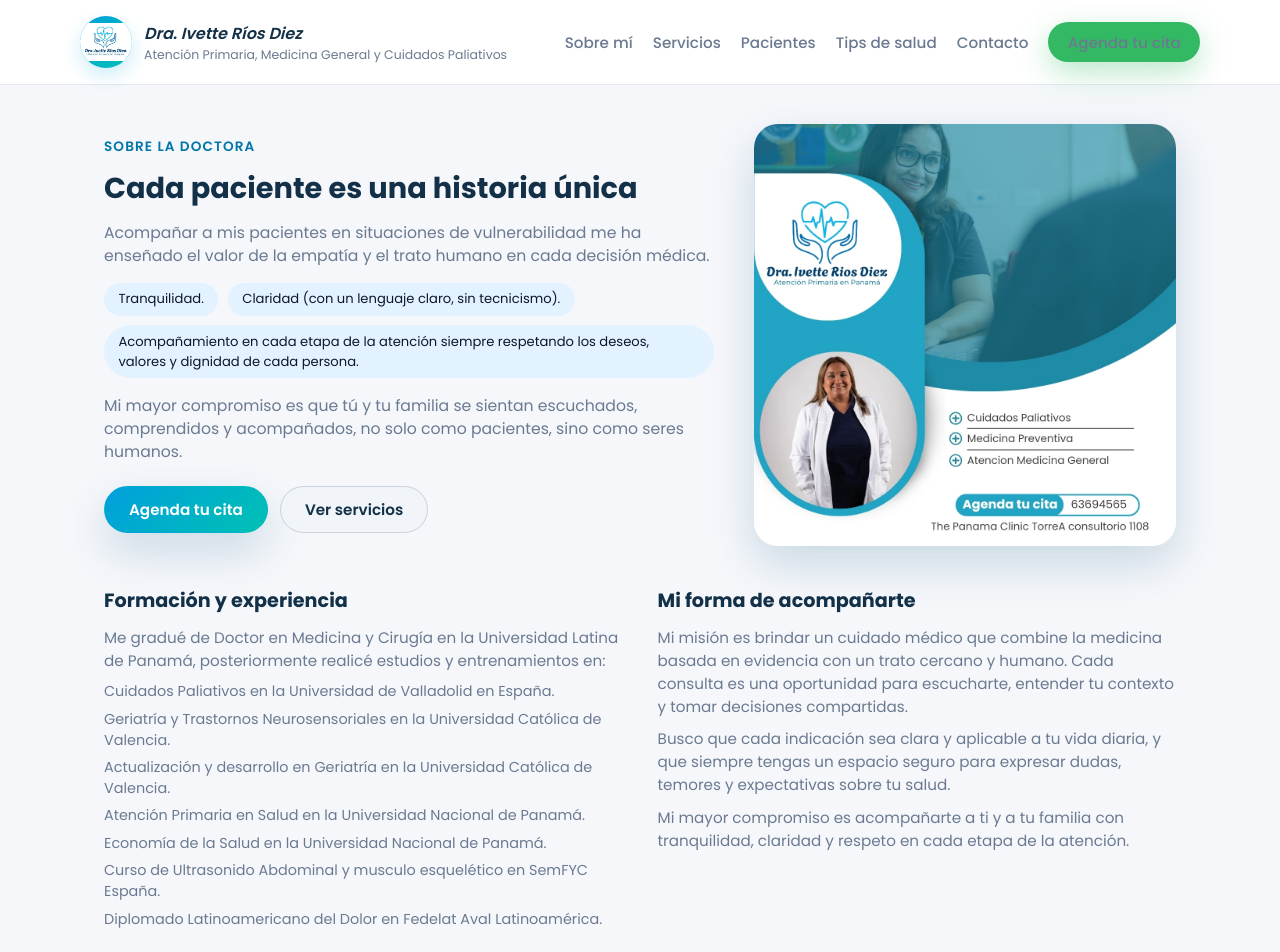
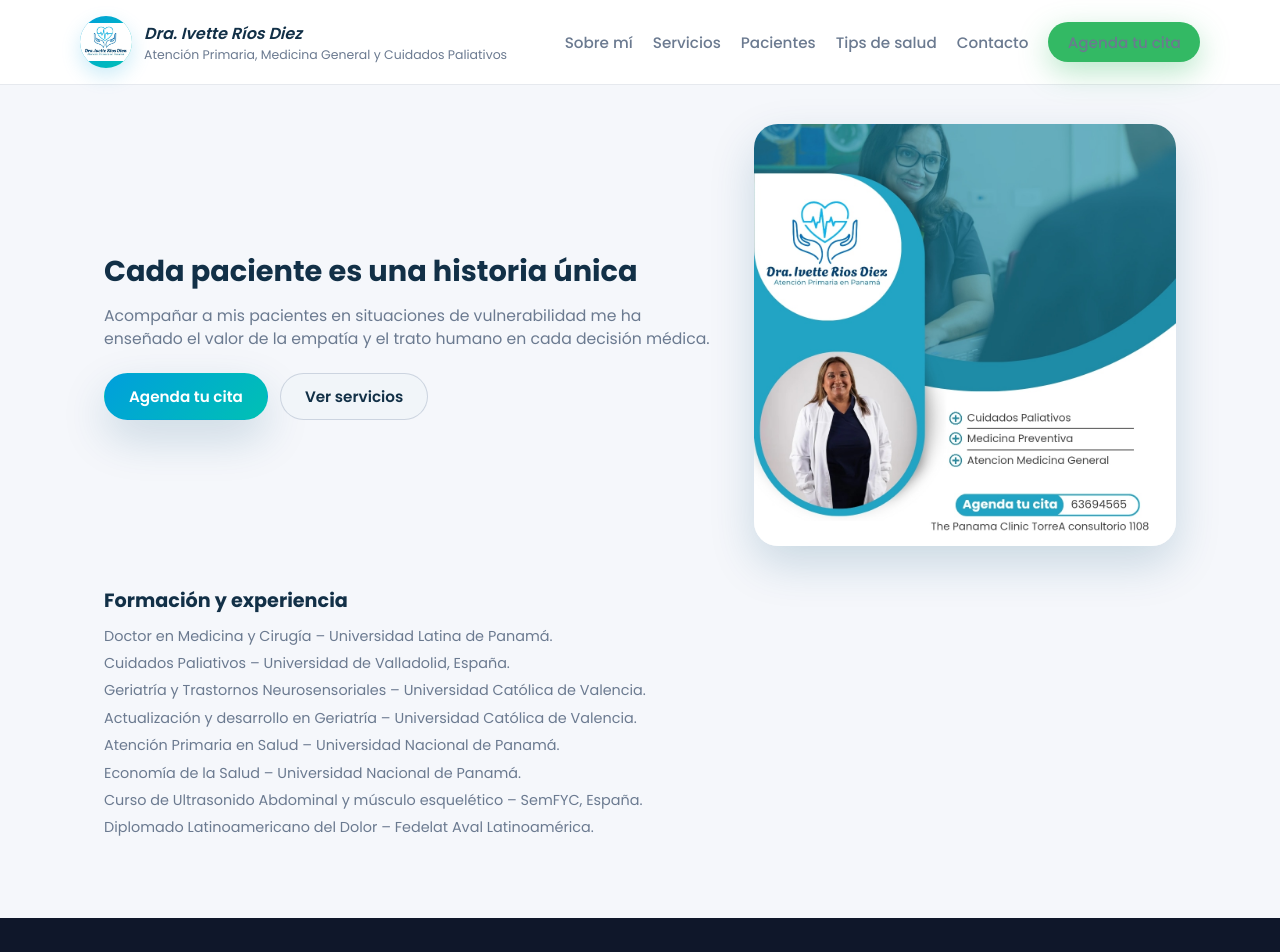
Before and after one commit to lulabtechnology/Dra.-Ivette-Rios-Diez, a Next.js app: page /sobre-mi in a window 1280 px wide. Shown: the top 952 px of the page. Built offline with nearby package versions, Linux system fonts and the light colour scheme.

Commit message:
Update page.js

```diff
--- a/app/sobre-mi/page.js
+++ b/app/sobre-mi/page.js
@@ -7,29 +7,15 @@ const WHATSAPP_LINK =
 export default function SobreMiPage() {
   return (
     <div className="section section-page">
+      {/* Hero principal */}
       <div className="container page-hero-grid">
         <div>
-          <p className="section-kicker">Sobre la doctora</p>
+          {/* Se eliminó el texto pequeño "Sobre la doctora" */}
           <h1 className="section-title">Cada paciente es una historia única</h1>
           <p className="section-description">
             Acompañar a mis pacientes en situaciones de vulnerabilidad me ha
             enseñado el valor de la empatía y el trato humano en cada decisión
             médica.
-          </p>
-
-          <ul className="pill-list">
-            <li>Tranquilidad.</li>
-            <li>Claridad (con un lenguaje claro, sin tecnicismo).</li>
-            <li>
-              Acompañamiento en cada etapa de la atención siempre respetando los
-              deseos, valores y dignidad de cada persona.
-            </li>
-          </ul>
-
-          <p className="section-description">
-            Mi mayor compromiso es que tú y tu familia se sientan escuchados,
-            comprendidos y acompañados, no solo como pacientes, sino como seres
-            humanos.
           </p>
 
           <div className="page-hero-actions">
@@ -55,58 +41,39 @@ export default function SobreMiPage() {
         </div>
       </div>
 
-      <div className="container page-content two-columns">
+      {/* SOLO Formación y experiencia, en bullets */}
+      <div className="container page-content">
         <div className="text-block">
           <h2>Formación y experiencia</h2>
-          <p>
-            Me gradué de Doctor en Medicina y Cirugía en la Universidad Latina
-            de Panamá, posteriormente realicé estudios y entrenamientos en:
-          </p>
           <ul className="check-list">
             <li>
-              Cuidados Paliativos en la Universidad de Valladolid en España.
+              Doctor en Medicina y Cirugía – Universidad Latina de Panamá.
             </li>
             <li>
-              Geriatría y Trastornos Neurosensoriales en la Universidad
-              Católica de Valencia.
+              Cuidados Paliativos – Universidad de Valladolid, España.
             </li>
             <li>
-              Actualización y desarrollo en Geriatría en la Universidad
-              Católica de Valencia.
+              Geriatría y Trastornos Neurosensoriales – Universidad Católica de
+              Valencia.
             </li>
             <li>
-              Atención Primaria en Salud en la Universidad Nacional de Panamá.
+              Actualización y desarrollo en Geriatría – Universidad Católica de
+              Valencia.
             </li>
             <li>
-              Economía de la Salud en la Universidad Nacional de Panamá.
+              Atención Primaria en Salud – Universidad Nacional de Panamá.
             </li>
             <li>
-              Curso de Ultrasonido Abdominal y musculo esquelético en SemFYC
+              Economía de la Salud – Universidad Nacional de Panamá.
+            </li>
+            <li>
+              Curso de Ultrasonido Abdominal y músculo esquelético – SemFYC,
               España.
             </li>
             <li>
-              Diplomado Latinoamericano del Dolor en Fedelat Aval Latinoamérica.
+              Diplomado Latinoamericano del Dolor – Fedelat Aval Latinoamérica.
             </li>
           </ul>
-        </div>
-
-        <div className="text-block">
-          <h2>Mi forma de acompañarte</h2>
-          <p>
-            Mi misión es brindar un cuidado médico que combine la medicina
-            basada en evidencia con un trato cercano y humano. Cada consulta es
-            una oportunidad para escucharte, entender tu contexto y tomar
-            decisiones compartidas.
-          </p>
-          <p>
-            Busco que cada indicación sea clara y aplicable a tu vida diaria, y
-            que siempre tengas un espacio seguro para expresar dudas,
-            temores y expectativas sobre tu salud.
-          </p>
-          <p>
-            Mi mayor compromiso es acompañarte a ti y a tu familia con
-            tranquilidad, claridad y respeto en cada etapa de la atención.
-          </p>
         </div>
       </div>
     </div>
```
